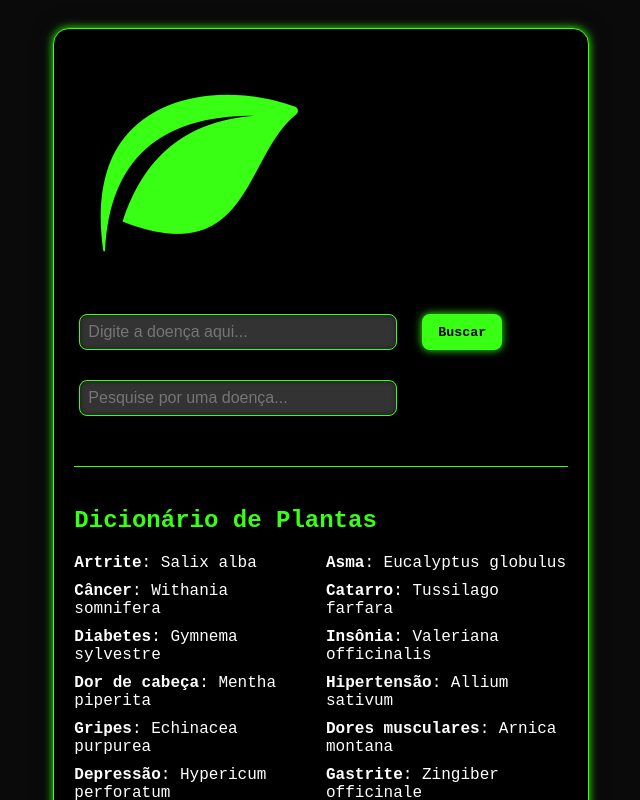
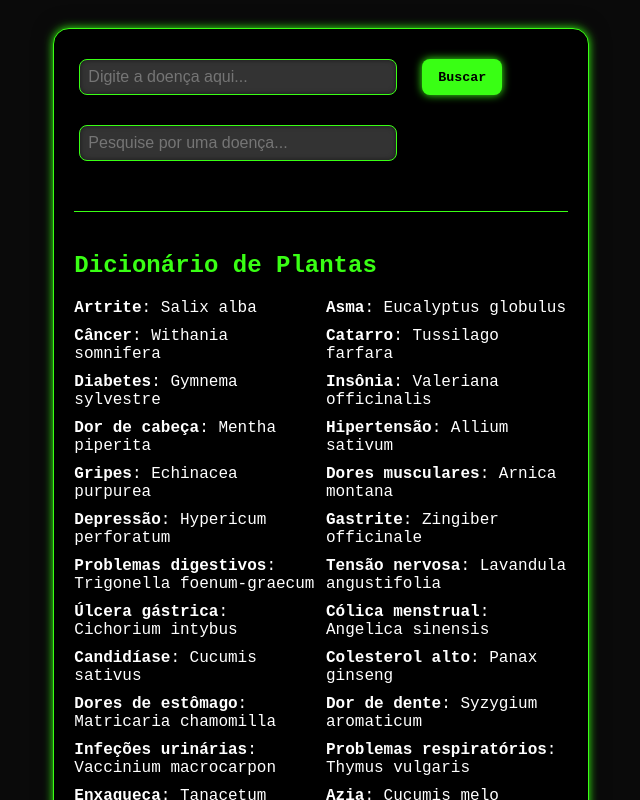
Before and after one commit to Str44ng33/PlantaFix, a React (Create React App) app: page / in a window 1280 px wide. Shown: the top 800 px of the page, without its empty margins (340-980 px from the left). Built offline with nearby package versions, Linux system fonts and the light colour scheme; a web font is replaced by a local one.

Commit message:
Update App.js

```diff
--- a/src/App.js
+++ b/src/App.js
@@ -158,14 +158,6 @@ export default function PlantaFinder() {
         margin: '0 auto',
       }}
     >
-      <img
-  src={`${import.meta.env.BASE_URL}logo.png`}
-  alt="Logo"
-  style={{
-    height: 250,
-    objectFit: 'contain',
-  }}
-/>
       <div style={{ display: 'flex', gap: 10, flexWrap: 'wrap' }}>
         <input
           type="text"
```
